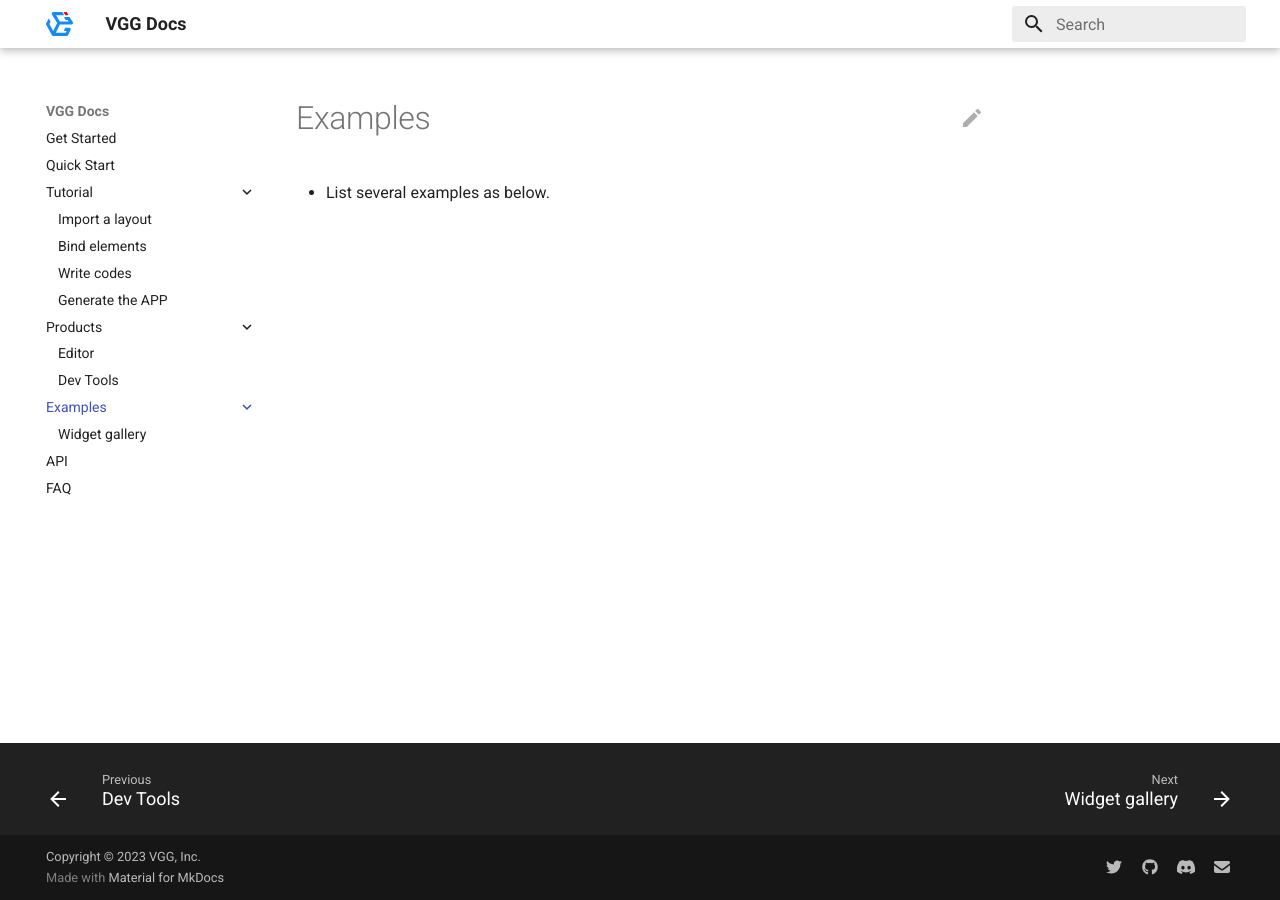
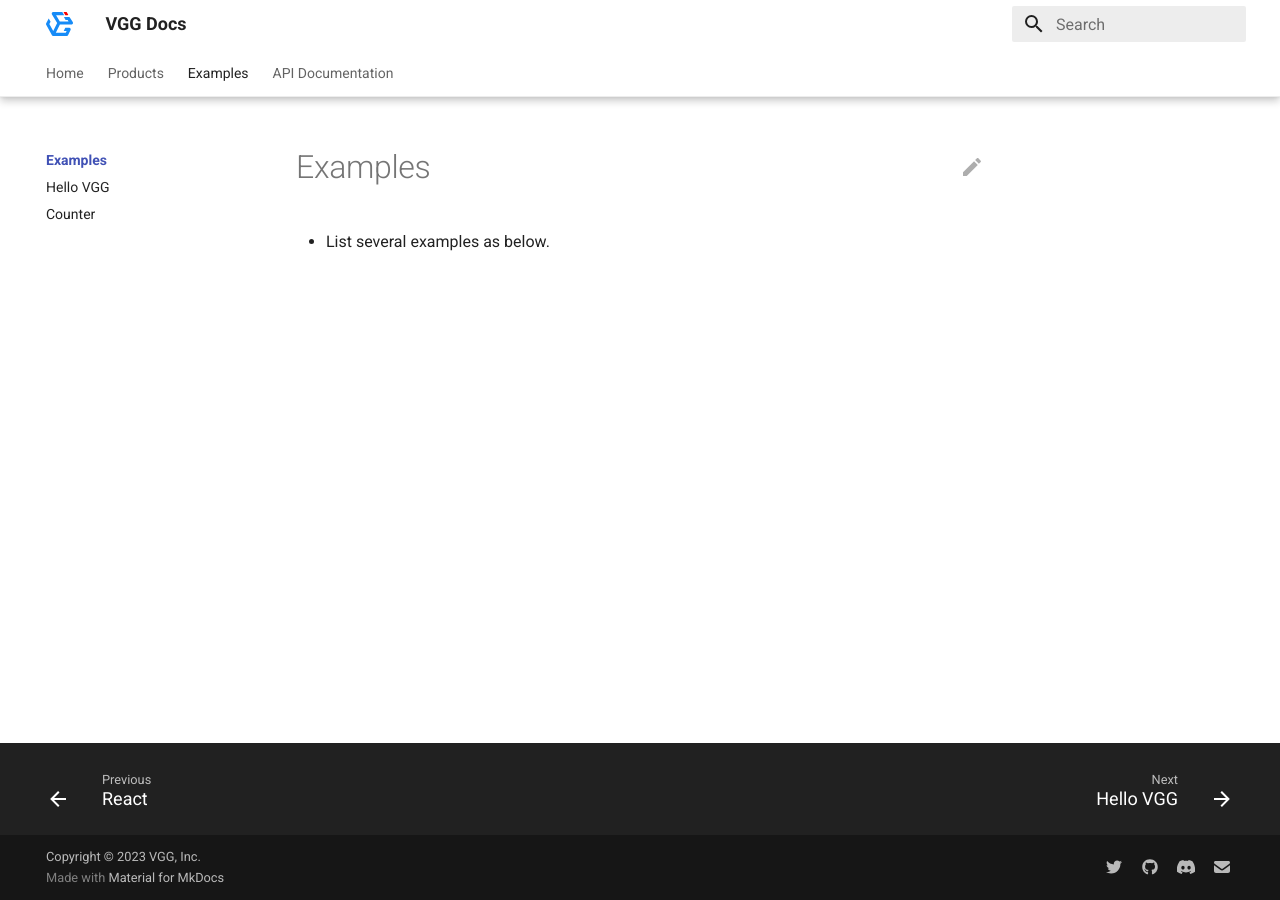
Before and after one commit to verygoodgraphics/vgg_docs, an MkDocs documentation site: the page built from docs/examples/index.md, in a window 1280 px wide. Built offline with MkDocs 1.6.1 and Material for MkDocs 9.7.7, drawn with Linux system fonts in a browser that asks for light colours.

Commit message:
Update doc catalog

```diff
--- a/mkdocs.yml
+++ b/mkdocs.yml
@@ -9,23 +9,31 @@ copyright: Copyright &copy; 2023 VGG, Inc.
 
 # Page tree
 nav:
-  - 'Get Started': 'index.md'
-  - 'Quick Start': 'quick_start.md'
-  - 'Tutorial':
-    - 'tutorial/index.md'
-    - 'Import a layout': 'tutorial/import_layout.md'
-    - 'Bind elements': 'tutorial/bind_elements.md'
-    - 'Write codes': 'tutorial/write_codes.md'
-    - 'Generate the APP': 'tutorial/generate_app.md'
+  - 'Home':
+    - 'index.md'
+    - 'Quick Start': 'quick_start.md'
+    - 'Tutorial':
+      - 'tutorial/index.md'
+      - 'Step 1': 'tutorial/1.md'
+      - 'Step 2': 'tutorial/2.md'
+    - 'Change Log': 'changelog.md'
+    - 'FAQ': 'faq.md'
   - 'Products':
     - 'products/index.md'
     - 'Editor': 'products/editor.md'
-    - 'Dev Tools': 'products/dev_tools.md'
+    - "Widgets":
+      - 'products/widgets/index.md'
+    - "Runtime": "products/runtime.md"
+    - "Components":
+      - 'products/components/index.md'
+      - 'React': 'products/components/react.md'
   - 'Examples':
     - 'examples/index.md'
-    - 'Widget gallery': 'examples/widget_gallery.md'
-  - 'API': 'api.md'
-  - 'FAQ': 'faq.md'
+    - 'Hello VGG': 'examples/hello_vgg.md'
+    - 'Counter': 'examples/counter.md'
+  - 'API Documentation':
+    - 'JavaScript SDK':
+      - 'API/js_sdk/index.md'
 
 # Configuration
 theme:
@@ -33,6 +41,7 @@ theme:
   palette:
     primary: white
   logo: assets/images/favicon.svg
+  favicon: assets/images/favicon.svg
   icon:
     edit: material/pencil
   features:
@@ -50,9 +59,9 @@ theme:
     - navigation.indexes
     # - navigation.instant
     # - navigation.prune
-    # - navigation.sections     # don't enable. if too many items, enable tabs
-    # - navigation.tabs
-    # - navigation.tabs.sticky
+    # - navigation.sections     # don't enable
+    - navigation.tabs
+    - navigation.tabs.sticky
     - navigation.top
     - navigation.tracking
     - search.highlight
```
Also changed, not shown: docs/API/js_sdk/index.md (added, +1 -0 lines), docs/api.md (deleted, +0 -1 lines), docs/changelog.md (added, +1 -0 lines), docs/examples/counter.md (added, +1 -0 lines), docs/examples/hello_vgg.md (added, +1 -0 lines), docs/examples/widget_gallery.md (deleted, +0 -2 lines), docs/products/components/index.md (added, +1 -0 lines), docs/products/components/react.md (added, +1 -0 lines), docs/products/dev_tools.md (deleted, +0 -1 lines), docs/products/runtime.md (added, +1 -0 lines), docs/products/widgets/index.md (added, +1 -0 lines), docs/tutorial/1.md (added, +1 -0 lines), docs/tutorial/2.md (added, +1 -0 lines), docs/tutorial/bind_elements.md (deleted, +0 -1 lines), 4 more files.
